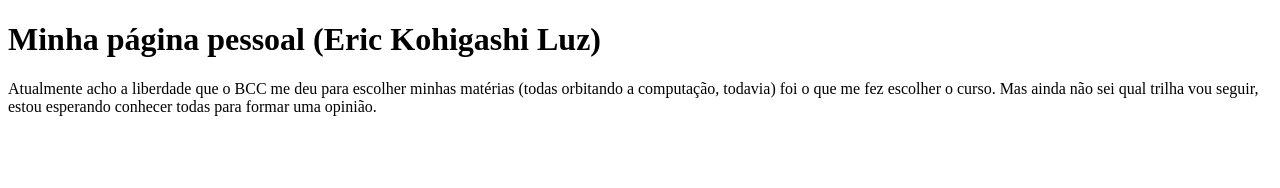
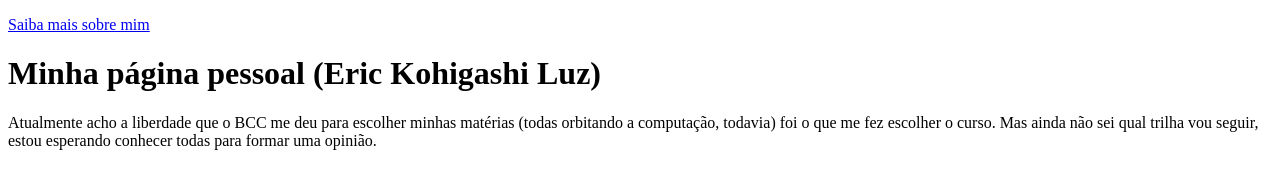
Before and after one commit to koh1gashi/koh1gashi.github.io, a plain HTML site: page index.html in a window 1280 px wide. Drawn offline with Linux system fonts and the light colour scheme.

Commit message:
Update index.html

```diff
--- a/index.html
+++ b/index.html
@@ -4,6 +4,7 @@
     <meta charset="UTF-8">
     <meta name="viewport" content="width=device-width, initial-scale=1.0">
     <title>Página pessoal: Eric Kohigashi Luz</title>
+    <p><a href="sobre_mim.html">Saiba mais sobre mim</a></p>
 </head>
 <body>
     <h1>Minha página pessoal (Eric Kohigashi Luz)</h1>
```
